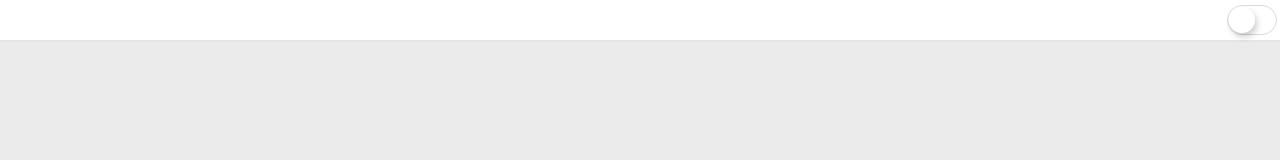
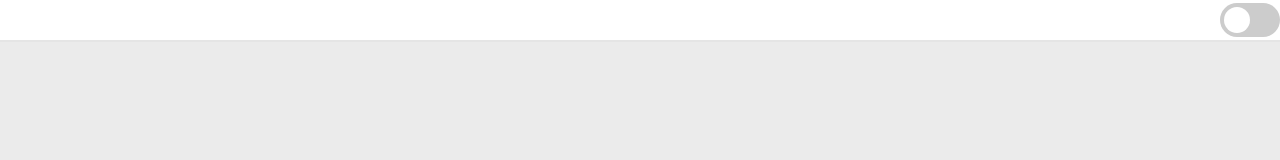
Before and after one commit to Duenke/EdgeExt-DinksNewTab, a Svelte app: page / in a window 1280 px wide. Shown: the top 160 px of the page. Built offline with nearby package versions, Linux system fonts and the light colour scheme.

Commit message:
Persist theme choice attempt #1.

```diff
--- a/public/global.css
+++ b/public/global.css
@@ -3,6 +3,7 @@ html, body {
 	padding: 0;
 	height: 100%;
 	width: 100%;
+	background-color: grey;
 }
 
 body {
--- a/src/Components/DarkmodeToggle.svelte
+++ b/src/Components/DarkmodeToggle.svelte
@@ -1,52 +1,99 @@
-<script>
+<script lang="ts">
+    import browser from "webextension-polyfill";
     import { theme } from "../Stores/ThemeStore";
 
-    let isDarkmodeToggled = false;
+    let isDarkmodeToggled: boolean = false;
+
+    const key: string = "DinksNewTab_isDarkmodeToggled";
+
+    browser.storage.local
+        .get(key)
+        .then((data) => {
+            isDarkmodeToggled = data[key];
+        })
+        .catch((error) => {
+            console.error(error.message);
+        });
+
     $: {
         if (isDarkmodeToggled) {
             theme.setDarkmode();
-        }
-        else {
+            browser.storage.local.set({ DinksNewTab_isDarkmodeToggled: true });
+        } else {
             theme.setLightmode();
+            browser.storage.local.set({ DinksNewTab_isDarkmodeToggled: false });
         }
     }
 </script>
 
-<input type="checkbox" bind:checked={isDarkmodeToggled} />
+<label class="switch">
+    <input type="checkbox" bind:checked={isDarkmodeToggled} />
+    <span class="slider round" />
+</label>
 
 <style>
-    input {
+    /* The switch - the box around the slider */
+    .switch {
         position: relative;
-        appearance: none;
-        outline: none;
-        width: 50px;
-        height: 30px;
-        background-color: #ffffff;
-        border: 1px solid #d9dadc;
-        border-radius: 50px;
-        box-shadow: inset -20px 0 0 0 #ffffff;
-        transition-duration: 200ms;
+        display: inline-block;
+        width: 60px;
+        height: 34px;
+        max-height: 100%;
+        max-width: 5%;
     }
 
-    input:after {
-        content: "";
-        position: absolute;
-        top: 1px;
-        left: 1px;
-        width: 26px;
-        height: 26px;
-        background-color: transparent;
-        border-radius: 50%;
-        box-shadow: 2px 4px 6px rgba(0, 0, 0, 0.2);
+    /* Hide default HTML checkbox */
+    .switch input {
+        opacity: 0;
+        width: 0;
+        height: 0;
     }
 
-    input:checked {
-        border-color: rgb(0, 120, 212);
-        box-shadow: inset 20px 0 0 0 rgb(0, 120, 212);
+    /* The slider */
+    .slider {
+        position: absolute;
+        cursor: pointer;
+        top: 0;
+        left: 0;
+        right: 0;
+        bottom: 0;
+        background-color: #ccc;
+        -webkit-transition: 0.4s;
+        transition: 0.4s;
     }
 
-    input:checked:after {
-        left: 20px;
-        box-shadow: -2px 4px 3px rgba(0, 0, 0, 0.05);
+    .slider:before {
+        position: absolute;
+        content: "";
+        height: 26px;
+        width: 26px;
+        left: 4px;
+        bottom: 4px;
+        background-color: rgb(255, 255, 255);
+        -webkit-transition: 0.4s;
+        transition: 0.4s;
+    }
+
+    input:checked + .slider {
+        background-color: rgb(0, 120, 212);
+    }
+
+    input:focus + .slider {
+        box-shadow: 0 0 1px rgb(0, 120, 212);
+    }
+
+    input:checked + .slider:before {
+        -webkit-transform: translateX(26px);
+        -ms-transform: translateX(26px);
+        transform: translateX(26px);
+    }
+
+    /* Rounded sliders */
+    .slider.round {
+        border-radius: 34px;
+    }
+
+    .slider.round:before {
+        border-radius: 50%;
     }
 </style>
```
Also changed, not shown: public/manifest.json.
